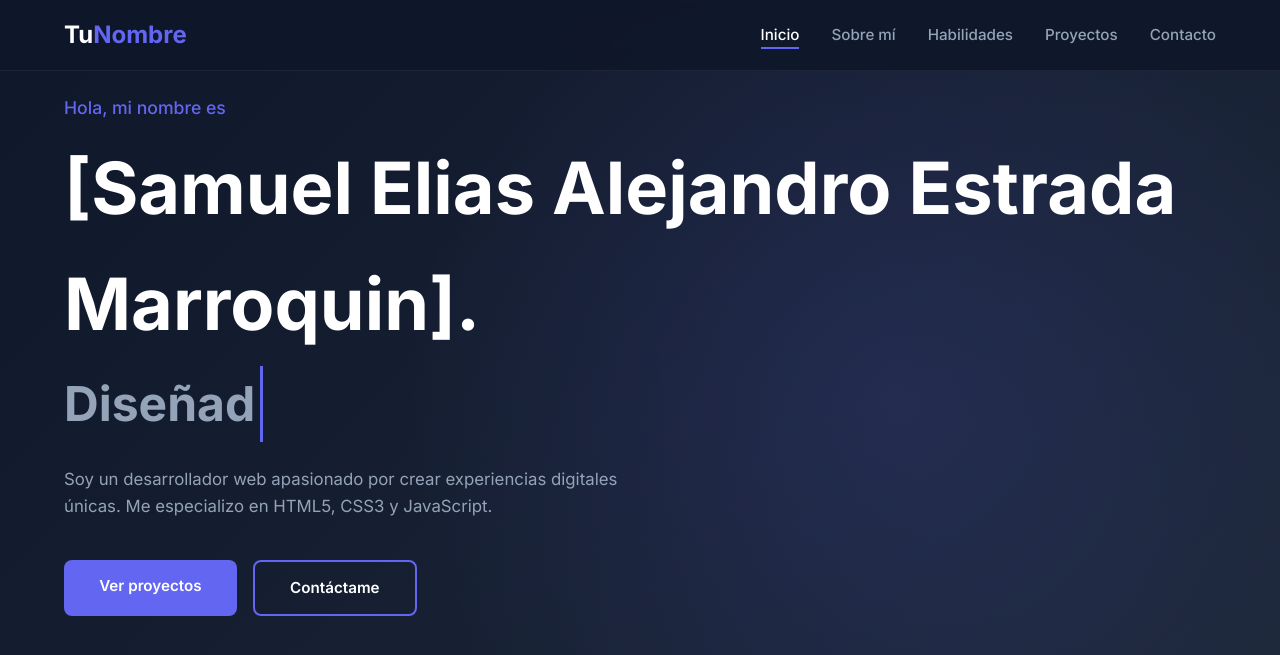
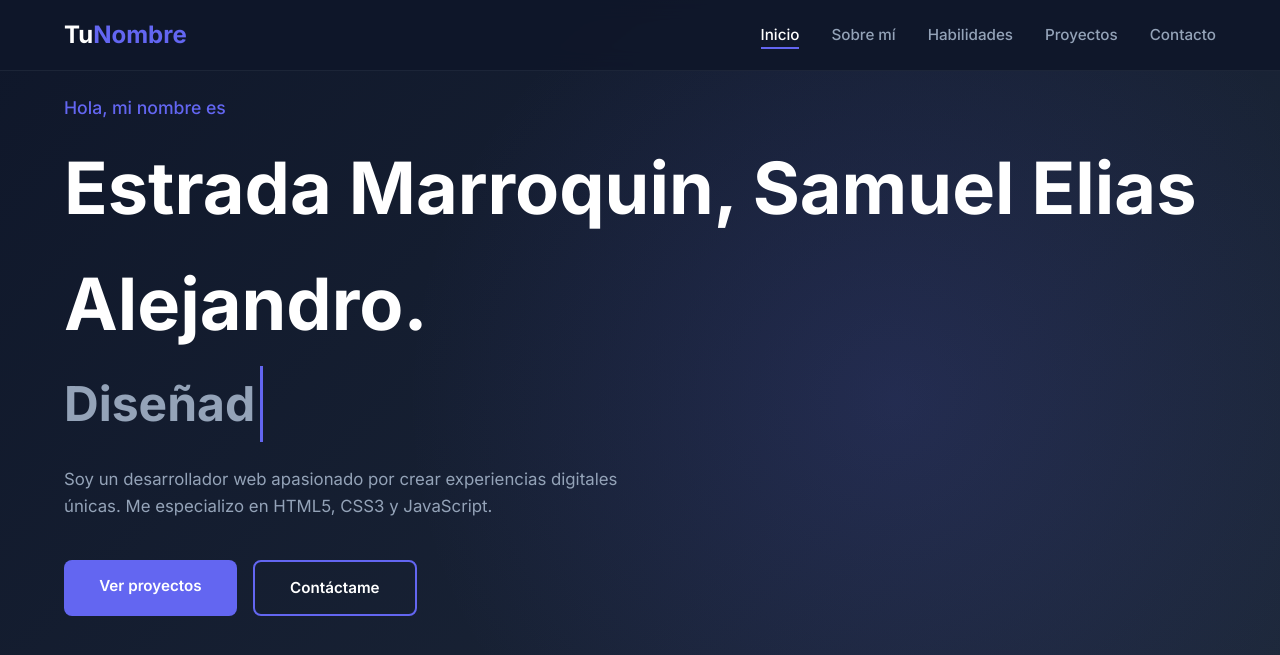
Before and after one commit to Estradasamin31/frontend, a plain HTML site: page index.html in a window 1280 px wide. Shown: the top 655 px of the page. Drawn offline with Linux system fonts and the light colour scheme.

Commit message:
Update hero title in index.html

```diff
--- a/index.html
+++ b/index.html
@@ -33,7 +33,7 @@
     <section class="hero" id="inicio">
       <div class="container hero-content">
         <p class="hero-subtitle">Hola, mi nombre es</p>
-        <h1 class="hero-title">[Samuel Elias Alejandro Estrada Marroquin].</h1>
+        <h1 class="hero-title">Estrada Marroquin, Samuel Elias Alejandro.</h1>
         <h2 class="hero-subtitle2" id="typewriter"></h2>
         <p class="hero-description">
           Soy un desarrollador web apasionado por crear experiencias digitales únicas.
```
